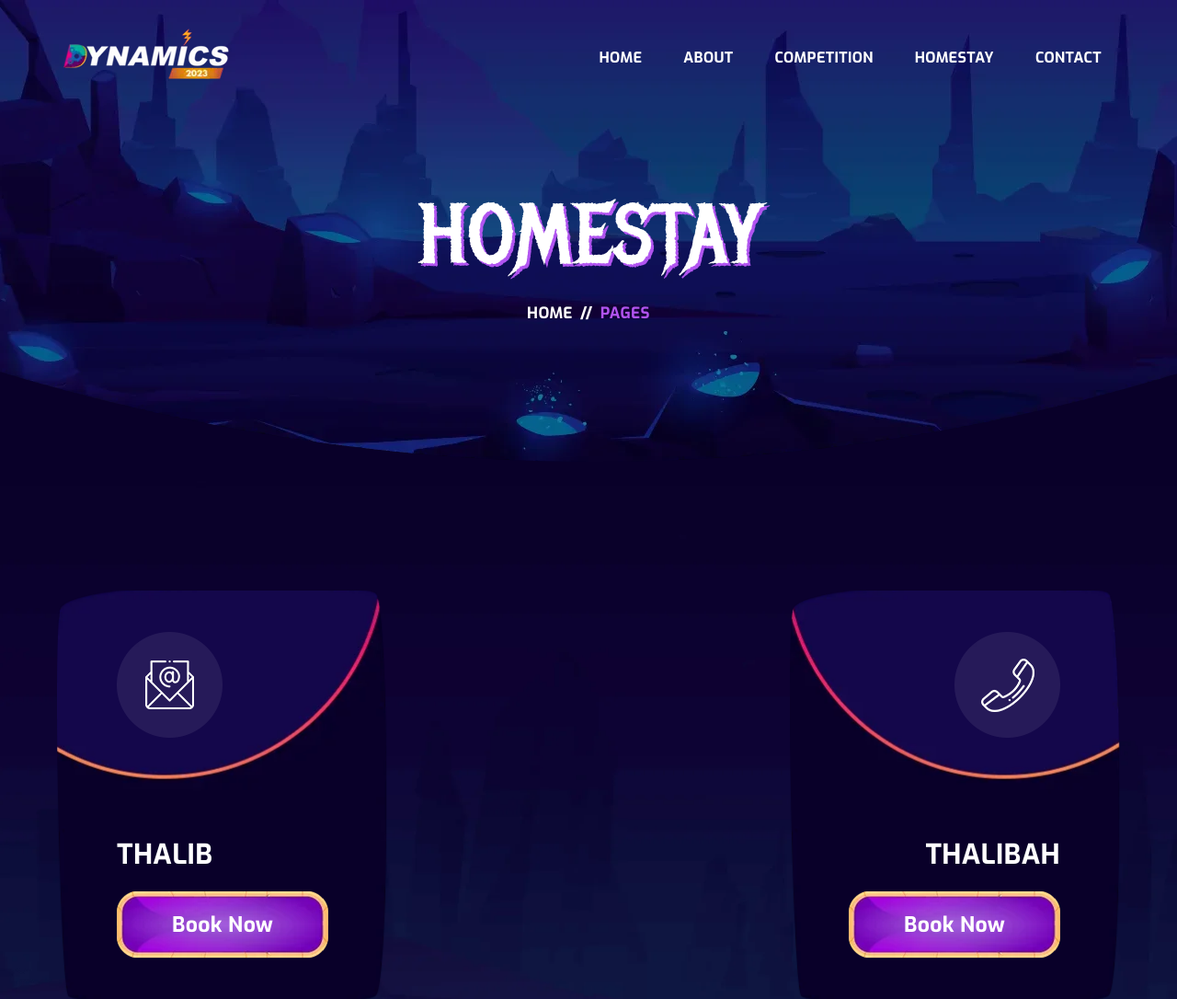
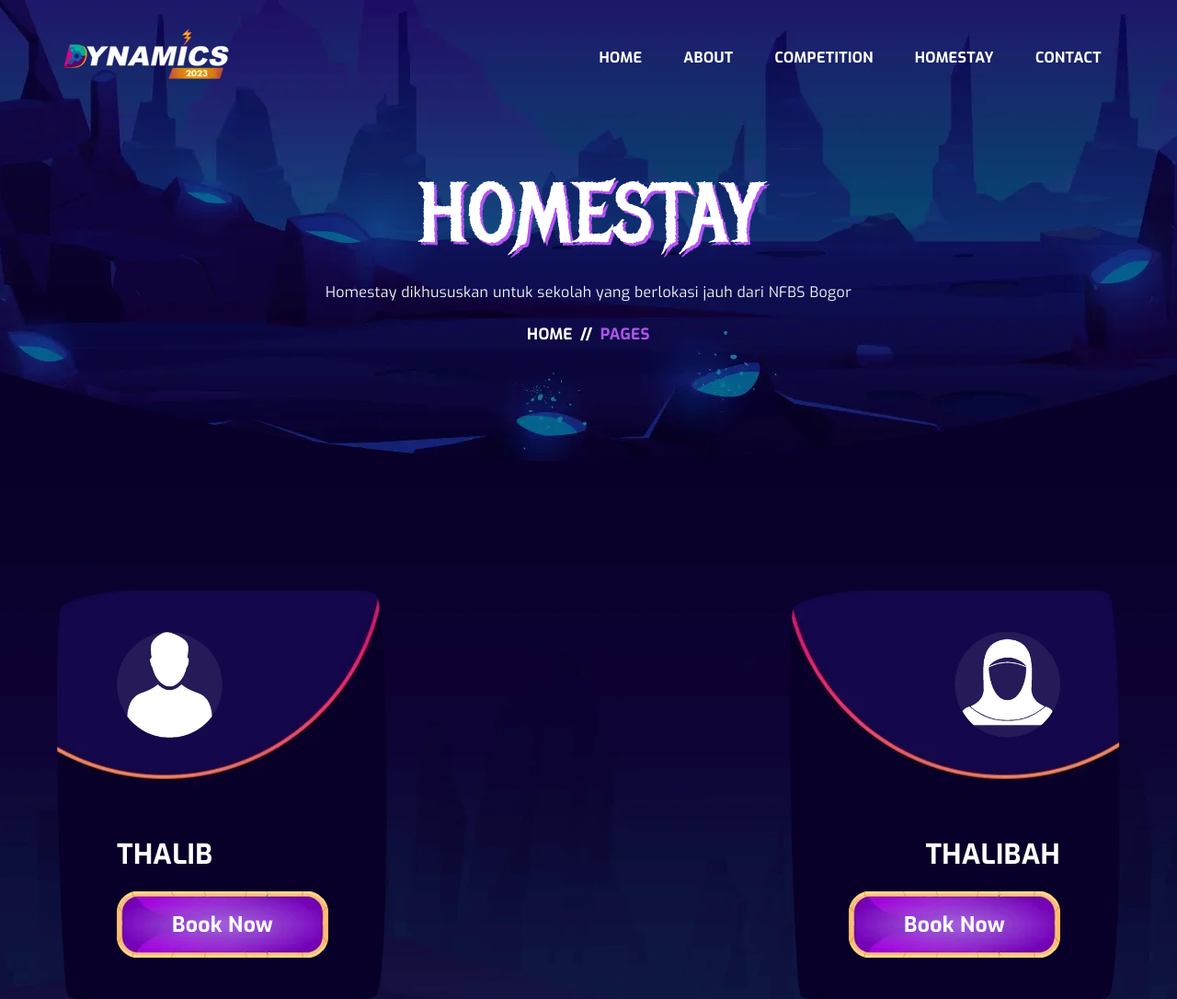
Before and after one commit to miftahr149/dynamics, a CodeIgniter 4 app: template app/Views/Homestay/ViewIndex.php in a window 1280 px wide. Shown: the top 1086 px of the page at 92% size. Run offline with PHP 8.4 and a stand-in for CodeIgniter, Linux system fonts and the light colour scheme; the template is opened without the code that fills it, so the values that code supplies are empty; some libraries are stand-ins or nearby versions.

Commit message:
Update Homestay

```diff
--- a/app/Views/Homestay/ViewIndex.php
+++ b/app/Views/Homestay/ViewIndex.php
@@ -11,6 +11,7 @@
             <div class="col-12">
                 <div class="breadcrumbs_text text-center">
                     <h1>Homestay</h1>
+                        <p>Homestay dikhususkan untuk sekolah yang berlokasi jauh dari NFBS Bogor</p>
                     <ul class="d-flex justify-content-center">
                         <li><a href="index.html">Home </a></li>
                         <li> <span>//</span></li>
@@ -31,11 +32,11 @@
                     <div class="col-lg-4 col-md-4 col-sm-6">
                         <div class="contact_info_list left wow fadeInUp" data-bgimg="assets/img/others/gaming-world-bg1.webp" data-wow-delay="0.1s" data-wow-duration="1.1s" style="background-image: url(&quot;assets/img/others/gaming-world-bg1.webp&quot;); visibility: visible; animation-duration: 1.1s; animation-delay: 0.1s; animation-name: fadeInUp;">
                             <div class="contact_info_thumb">
-                                <img width="115" height="115" src="assets/img/icon/email.webp" alt="">
+                                <img width="115" height="115" src="assets/img/icon/thalib.webp" alt="">
                             </div>
                             <div class="contact_info_text">
                                 <h3>Thalib</h3>
-                                <a class="btn btn-link" href="match.html">Book Now</a>
+                                <a class="btn btn-link" href="http://www.blankwebsite.com/">Book Now</a>
 
                             </div>
                         </div>
@@ -47,11 +48,11 @@
                     <div class="col-lg-4 col-md-4 col-sm-6">
                         <div class="contact_info_list right wow fadeInUp" data-bgimg="assets/img/others/gaming-world-bg3.webp" data-wow-delay="0.3s" data-wow-duration="1.3s" style="background-image: url(&quot;assets/img/others/gaming-world-bg3.webp&quot;); visibility: visible; animation-duration: 1.3s; animation-delay: 0.3s; animation-name: fadeInUp;">
                             <div class="contact_info_thumb">
-                                <img width="115" height="115" src="assets/img/icon/phone.webp" alt="">
+                                <img width="115" height="115" src="assets/img/icon/thalibah.webp" alt="">
                             </div>
                             <div class="contact_info_text">
                                 <h3>Thalibah</h3>
-                                <a class="btn btn-link" href="match.html">Book Now</a>
+                                <a class="btn btn-link" href="http://www.blankwebsite.com/">Book Now</a>
                             </div>
                         </div>
                     </div>
```
Also changed, not shown: public/assets/img/icon/email.webp (deleted), public/assets/img/icon/phone.webp (deleted), public/assets/img/icon/thalib.webp (added), public/assets/img/icon/thalibah.webp (added).
